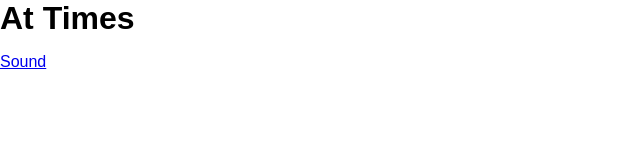
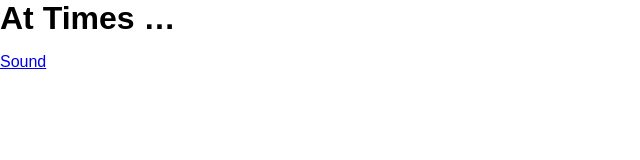
Before and after one commit to awat-langoe/at-times-stuff, an Angular app: page / in a window 1280 px wide. Shown: the top 160 px of the page, without its empty margins (0-640 px from the left). Built offline with nearby package versions, Linux system fonts and the light colour scheme.

Commit message:
make header title dynamic based on route

```diff
--- a/src/app/app.component.html
+++ b/src/app/app.component.html
@@ -1,5 +1,5 @@
 <header>
-  <h1>At Times</h1>
+  <h1>{{ headerTitle$ | async }}</h1>
 </header>
 
 <router-outlet />
--- a/src/app/app.component.ts
+++ b/src/app/app.component.ts
@@ -1,11 +1,39 @@
-import { Component } from "@angular/core";
-import { RouterOutlet } from "@angular/router";
+import { AsyncPipe } from "@angular/common";
+import { Component, inject } from "@angular/core";
+import {
+  ActivatedRoute,
+  Event,
+  NavigationEnd,
+  Router,
+  RouterOutlet,
+} from "@angular/router";
+import { filter, map } from "rxjs/operators";
 
 @Component({
   selector: "app-root",
   standalone: true,
-  imports: [RouterOutlet],
+  imports: [AsyncPipe, RouterOutlet],
   templateUrl: "./app.component.html",
   styleUrl: "./app.component.scss",
 })
-export class AppComponent {}
+export class AppComponent {
+  private readonly router = inject(Router);
+  private readonly activatedRoute = inject(ActivatedRoute);
+
+  protected readonly headerTitle$ = this.router.events.pipe(
+    filter(
+      (event: Event): event is NavigationEnd => event instanceof NavigationEnd,
+    ),
+    map(() => {
+      let title: string | undefined;
+
+      let route = this.activatedRoute.root;
+      while (route.firstChild) {
+        route = route.firstChild;
+        title = route.snapshot.title ?? title;
+      }
+
+      return title;
+    }),
+  );
+}
--- a/src/app/app.routes.ts
+++ b/src/app/app.routes.ts
@@ -3,12 +3,14 @@ import { Routes } from "@angular/router";
 export const routes: Routes = [
   {
     path: "",
+    title: "At Times …",
     loadComponent: () =>
       import("./page/home/home.component").then((c) => c.HomeComponent),
     pathMatch: "full",
   },
   {
     path: "sound",
+    title: "At Times Sound",
     loadComponent: () =>
       import("./page/sound/sound.component").then((c) => c.SoundComponent),
   },
```
